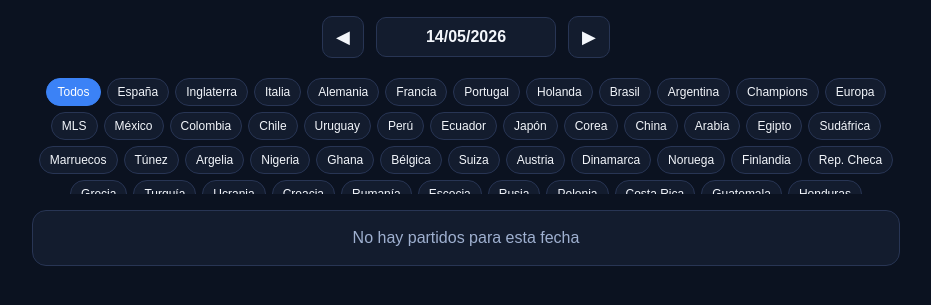
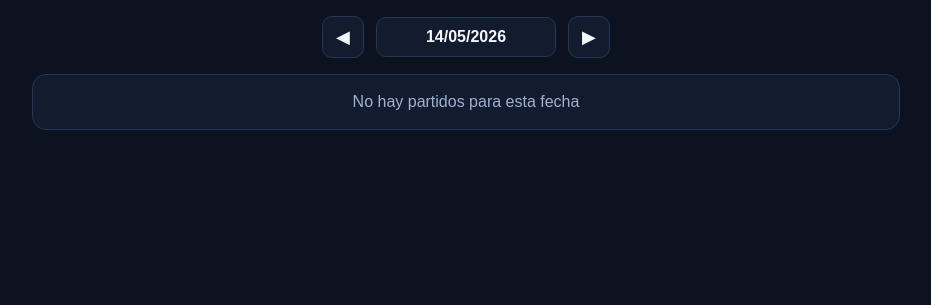
Before and after one commit to kepita1818/tip-factory, a FastAPI app: page / in a window 1280 px wide. Shown: the part 77-382 px from the top of the page, without its empty margins (174-1105 px from the left). Run offline with FastAPI, Linux system fonts and the light colour scheme; data that the repository does not hold is empty.

Commit message:
Update index.html

```diff
--- a/templates/index.html
+++ b/templates/index.html
@@ -2,10 +2,7 @@
 <html lang="es">
 <head>
   <meta charset="UTF-8" />
-  <meta
-    name="viewport"
-    content="width=device-width, initial-scale=1.0, maximum-scale=1.0, user-scalable=no"
-  />
+  <meta name="viewport" content="width=device-width, initial-scale=1.0, maximum-scale=1.0, user-scalable=no" />
   <title>TipFactory</title>
   <link rel="stylesheet" href="/static/css/style.css" />
 <base target="_blank">
@@ -19,98 +16,11 @@
 
     <div class="date-selector">
       <button class="date-nav" id="prev-date">&#9664;</button>
-
       <div class="date-display">
         <span id="current-date">--/--/----</span>
         <input type="date" id="date-picker" />
       </div>
-
       <button class="date-nav" id="next-date">&#9654;</button>
-    </div>
-
-    <div class="league-filters" id="league-filters">
-      <button class="filter-btn active" data-filter="all">Todos</button>
-      <button class="filter-btn" data-filter="spain">España</button>
-      <button class="filter-btn" data-filter="england">Inglaterra</button>
-      <button class="filter-btn" data-filter="italy">Italia</button>
-      <button class="filter-btn" data-filter="germany">Alemania</button>
-      <button class="filter-btn" data-filter="france">Francia</button>
-      <button class="filter-btn" data-filter="portugal">Portugal</button>
-      <button class="filter-btn" data-filter="netherlands">Holanda</button>
-      <button class="filter-btn" data-filter="brazil">Brasil</button>
-      <button class="filter-btn" data-filter="argentina">Argentina</button>
-      <button class="filter-btn" data-filter="champions">Champions</button>
-      <button class="filter-btn" data-filter="europa">Europa</button>
-      <button class="filter-btn" data-filter="mls">MLS</button>
-      <button class="filter-btn" data-filter="mexico">México</button>
-      <button class="filter-btn" data-filter="colombia">Colombia</button>
-      <button class="filter-btn" data-filter="chile">Chile</button>
-      <button class="filter-btn" data-filter="uruguay">Uruguay</button>
-      <button class="filter-btn" data-filter="peru">Perú</button>
-      <button class="filter-btn" data-filter="ecuador">Ecuador</button>
-      <button class="filter-btn" data-filter="japan">Japón</button>
-      <button class="filter-btn" data-filter="korea">Corea</button>
-      <button class="filter-btn" data-filter="china">China</button>
-      <button class="filter-btn" data-filter="saudi">Arabia</button>
-      <button class="filter-btn" data-filter="egypt">Egipto</button>
-      <button class="filter-btn" data-filter="south africa">Sudáfrica</button>
-      <button class="filter-btn" data-filter="morocco">Marruecos</button>
-      <button class="filter-btn" data-filter="tunisia">Túnez</button>
-      <button class="filter-btn" data-filter="algeria">Argelia</button>
-      <button class="filter-btn" data-filter="nigeria">Nigeria</button>
-      <button class="filter-btn" data-filter="ghana">Ghana</button>
-      <button class="filter-btn" data-filter="belgium">Bélgica</button>
-      <button class="filter-btn" data-filter="switzerland">Suiza</button>
-      <button class="filter-btn" data-filter="austria">Austria</button>
-      <button class="filter-btn" data-filter="denmark">Dinamarca</button>
-      <button class="filter-btn" data-filter="norway">Noruega</button>
-      <button class="filter-btn" data-filter="finland">Finlandia</button>
-      <button class="filter-btn" data-filter="czech">Rep. Checa</button>
-      <button class="filter-btn" data-filter="greece">Grecia</button>
-      <button class="filter-btn" data-filter="turkey">Turquía</button>
-      <button class="filter-btn" data-filter="ukraine">Ucrania</button>
-      <button class="filter-btn" data-filter="croatia">Croacia</button>
-      <button class="filter-btn" data-filter="romania">Rumanía</button>
-      <button class="filter-btn" data-filter="scotland">Escocia</button>
-      <button class="filter-btn" data-filter="russia">Rusia</button>
-      <button class="filter-btn" data-filter="poland">Polonia</button>
-      <button class="filter-btn" data-filter="costa rica">Costa Rica</button>
-      <button class="filter-btn" data-filter="guatemala">Guatemala</button>
-      <button class="filter-btn" data-filter="honduras">Honduras</button>
-      <button class="filter-btn" data-filter="el salvador">El Salvador</button>
-      <button class="filter-btn" data-filter="panama">Panamá</button>
-      <button class="filter-btn" data-filter="jamaica">Jamaica</button>
-      <button class="filter-btn" data-filter="usl">USL</button>
-      <button class="filter-btn" data-filter="canada">Canadá</button>
-      <button class="filter-btn" data-filter="iran">Irán</button>
-      <button class="filter-btn" data-filter="qatar">Qatar</button>
-      <button class="filter-btn" data-filter="uae">Emiratos</button>
-      <button class="filter-btn" data-filter="indonesia">Indonesia</button>
-      <button class="filter-btn" data-filter="malaysia">Malasia</button>
-      <button class="filter-btn" data-filter="singapore">Singapur</button>
-      <button class="filter-btn" data-filter="vietnam">Vietnam</button>
-      <button class="filter-btn" data-filter="hong kong">Hong Kong</button>
-      <button class="filter-btn" data-filter="taiwan">Taiwán</button>
-      <button class="filter-btn" data-filter="kenya">Kenia</button>
-      <button class="filter-btn" data-filter="tanzania">Tanzania</button>
-      <button class="filter-btn" data-filter="uganda">Uganda</button>
-      <button class="filter-btn" data-filter="zambia">Zambia</button>
-      <button class="filter-btn" data-filter="zimbabwe">Zimbabue</button>
-      <button class="filter-btn" data-filter="ivory coast">Costa de Marfil</button>
-      <button class="filter-btn" data-filter="senegal">Senegal</button>
-      <button class="filter-btn" data-filter="world cup">Mundial</button>
-      <button class="filter-btn" data-filter="euro">Euro</button>
-      <button class="filter-btn" data-filter="copa america">Copa América</button>
-      <button class="filter-btn" data-filter="nations">Nations League</button>
-      <button class="filter-btn" data-filter="africa cup">África</button>
-      <button class="filter-btn" data-filter="gold cup">Gold Cup</button>
-      <button class="filter-btn" data-filter="asian cup">Asia</button>
-      <button class="filter-btn" data-filter="women">Femenino</button>
-      <button class="filter-btn" data-filter="olympic">Olímpico</button>
-      <button class="filter-btn" data-filter="u20">U-20</button>
-      <button class="filter-btn" data-filter="u17">U-17</button>
-      <button class="filter-btn" data-filter="futsal">Futsal</button>
-      <button class="filter-btn" data-filter="beach">Beach Soccer</button>
     </div>
 
     <section id="matches-section">
@@ -139,15 +49,12 @@
               <img id="home-logo" src="" alt="Local" onerror="this.style.display='none'">
               <span id="home-name">Local</span>
             </div>
-
             <div class="vs-center">VS</div>
-
             <div class="team-block">
               <img id="away-logo" src="" alt="Visitante" onerror="this.style.display='none'">
               <span id="away-name">Visitante</span>
             </div>
           </div>
-
           <div class="form-row">
             <div class="form-badges" id="home-form-badges"></div>
             <div class="form-badges" id="away-form-badges"></div>
@@ -216,7 +123,6 @@
             <tbody id="corners-table-body"></tbody>
           </table>
         </div>
-
         <div class="card">
           <div class="card-title">Total de corners (líneas)</div>
           <table class="stats-table" id="total-corners-table">
```
